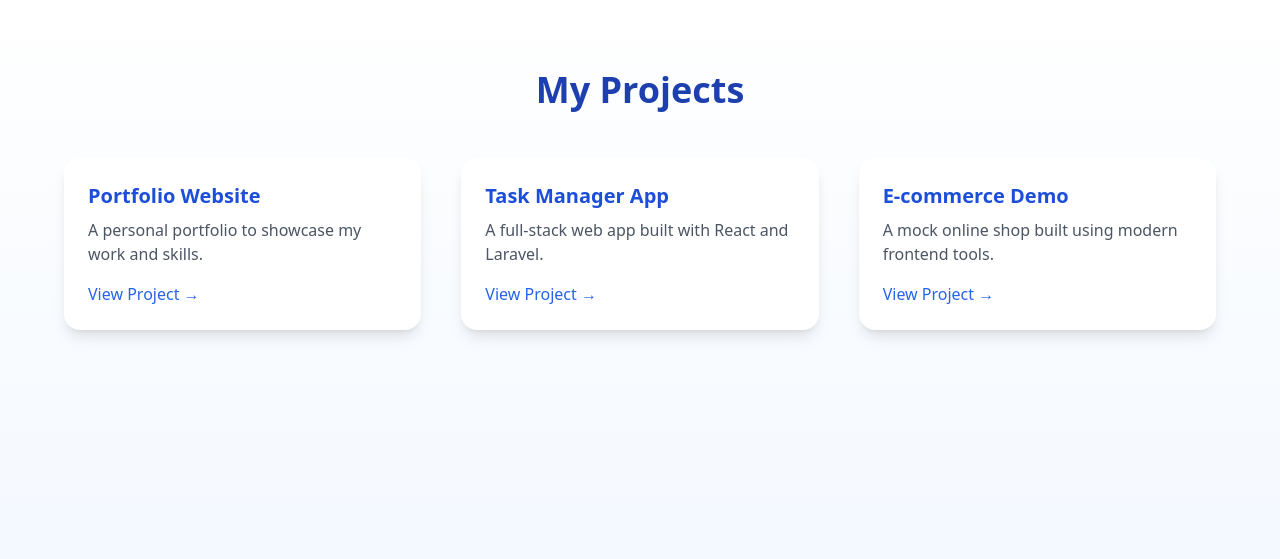
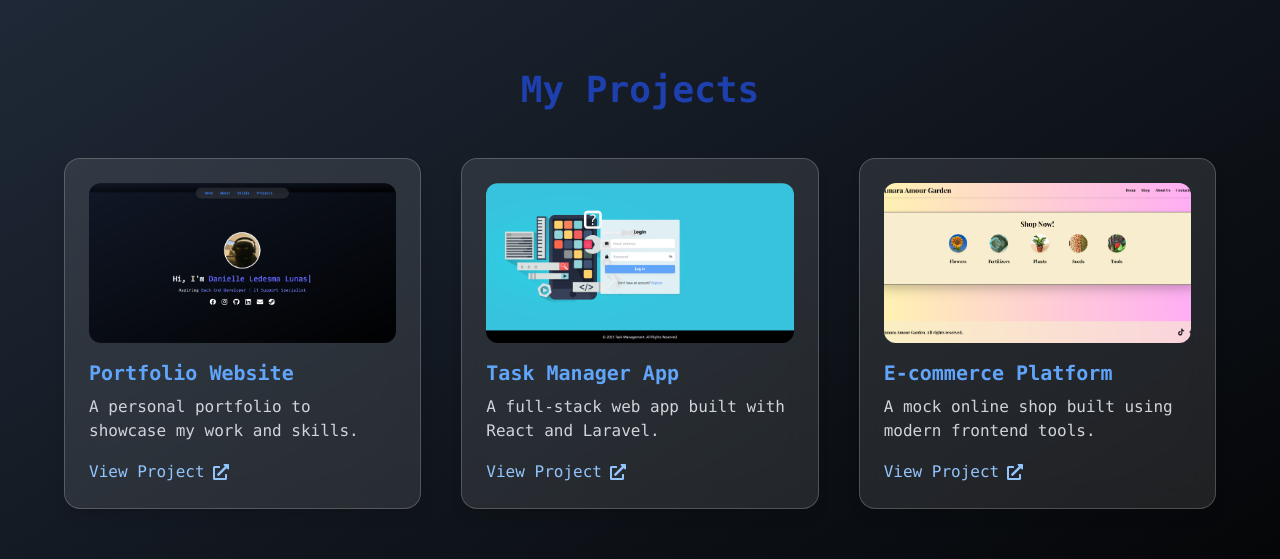
Before and after one commit to miracl3-dreams/my-portfolio, a React (Vite) app: page / in a window 1280 px wide. Shown: the part 1650-2209 px from the top of the page. Built offline with nearby package versions, Linux system fonts and the light colour scheme.

Commit message:
feat: add my project links, putting image on each project

```diff
--- a/src/pages/Projects.jsx
+++ b/src/pages/Projects.jsx
@@ -1,53 +1,65 @@
 import React from "react";
+import { FaExternalLinkAlt } from "react-icons/fa";
+import { motion } from "framer-motion";
 
 const projects = [
   {
     title: "Portfolio Website",
     description: "A personal portfolio to showcase my work and skills.",
-    link: "#",
+    link: "https://lunas-portfolio.vercel.app/",
+    image: "/images/portfolio.PNG",
   },
   {
     title: "Task Manager App",
     description: "A full-stack web app built with React and Laravel.",
-    link: "#",
+    link: "https://github.com/cacaogoldxyz/cacao-god-fe",
+    image: "/images/taskmanagement.PNG",
   },
   {
-    title: "E-commerce Demo",
+    title: "E-commerce Platform",
     description: "A mock online shop built using modern frontend tools.",
-    link: "#",
+    link: "https://aag-e-commerce.netlify.app/home",
+    image: "/images/ecommerce.PNG",
   },
 ];
 
 const Project = () => {
   return (
-    <>
-      <div className="min-h-screen bg-gradient-to-b from-white to-blue-50 px-6 py-20">
-        <h2 className="text-4xl font-bold text-blue-800 text-center mb-12">
-          My Projects
-        </h2>
+    <div className="min-h-screen bg-gradient-to-br from-gray-800 to-black px-6 py-20 text-white">
+      <h2 className="text-4xl font-bold text-center mb-12 text-blue-800 font-mono">My Projects</h2>
+
       <div className="grid gap-10 md:grid-cols-2 lg:grid-cols-3 max-w-6xl mx-auto">
         {projects.map((project, index) => (
-            <div
+          <motion.div
             key={index}
-              className="bg-white p-6 rounded-2xl shadow-lg hover:shadow-2xl transition-all"
+            initial={{ opacity: 0, y: 30 }}
+            animate={{ opacity: 1, y: 0 }}
+            transition={{ delay: index * 0.2, duration: 0.6 }}
+            className="bg-white/10 backdrop-blur-lg border border-white/20 p-6 rounded-2xl shadow-lg hover:shadow-xl transition-all"
           >
-              <h3 className="text-xl font-semibold text-blue-700 mb-2">
+            {project.image && (
+              <img
+                src={project.image}
+                alt={project.title}
+                className="w-full h-40 object-cover rounded-xl mb-4"
+              />
+            )}
+            <h3 className="text-xl font-semibold text-blue-400 mb-2 font-mono">
               {project.title}
             </h3>
-              <p className="text-gray-600 mb-4">{project.description}</p>
+            <p className="text-gray-300 mb-4 font-mono">{project.description}</p>
             <a
               href={project.link}
-                className="text-blue-600 font-medium hover:underline"
+              className="inline-flex items-center text-blue-300 font-mono font-medium hover:underline"
               target="_blank"
               rel="noopener noreferrer"
             >
-                View Project →
+              View Project <FaExternalLinkAlt className="ml-2" />
             </a>
-            </div>
+          </motion.div>
         ))}
       </div>
     </div>
-    </>
   );
 };
 
```
Lines whose indentation alone changed are shown as unchanged.
